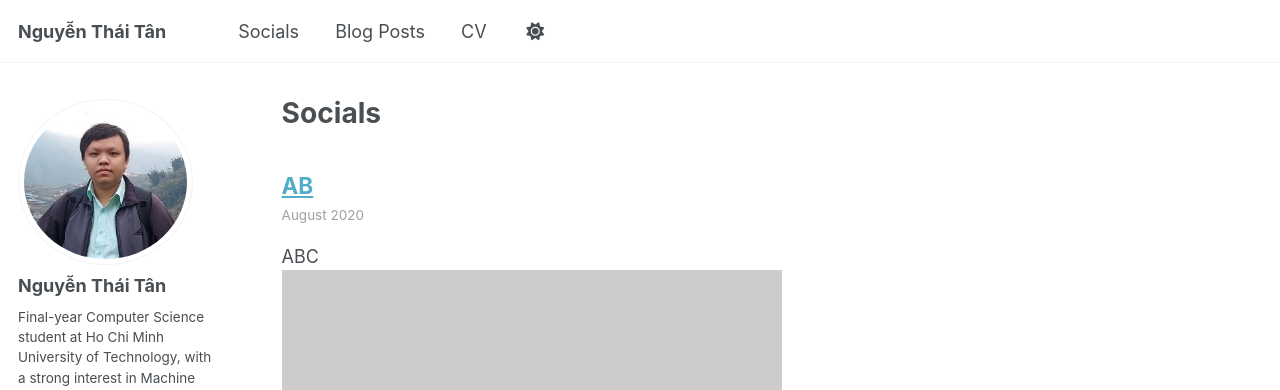
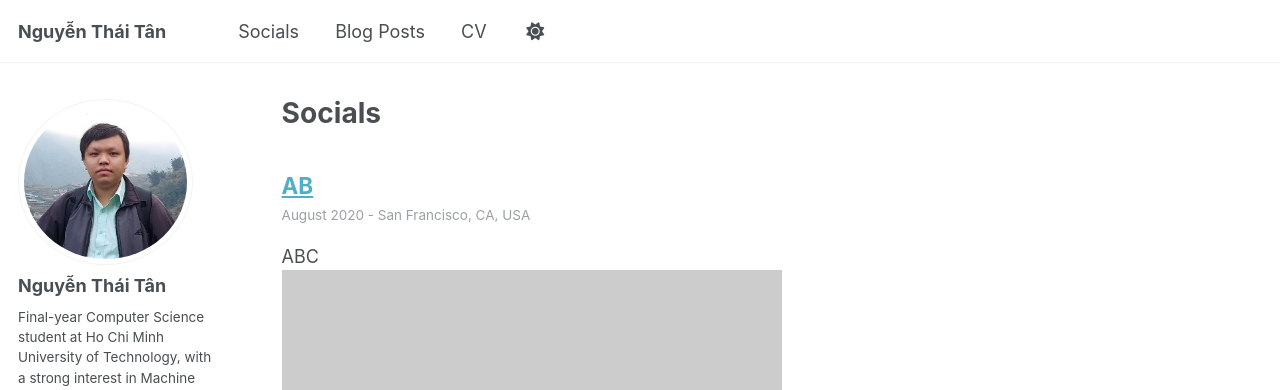
Before and after one commit to thaitanhaha/thaitanhaha.github.io, a Jekyll site: the page built from _pages/socials.html, in a window 1280 px wide and 957 px high. Shown: the top 390 px of the window. Built offline with Jekyll 4.4.1, drawn with Linux system fonts in a browser that asks for light colours; a script that is not in the unit is left out.

Commit message:
Update archive-single-socials.html

```diff
--- a/_includes/archive-single-socials.html
+++ b/_includes/archive-single-socials.html
@@ -32,7 +32,7 @@
         <a href="{{ base_path }}{{ post.url }}" rel="permalink">{{ title }}</a>
       {% endif %}
     </h2>
-    {% if post.time %}<p class="page__meta"> {{ post.time - post.location }}</p>{% endif %}
+    {% if post.time %}<p class="page__meta"> {{post.time}} - {{post.location}}</p>{% endif %}
     {% if post.excerpt %}<p class="archive__item-excerpt" itemprop="description">{{ post.excerpt | markdownify }}</p>{% endif %}
   </article>
 </div>
```
